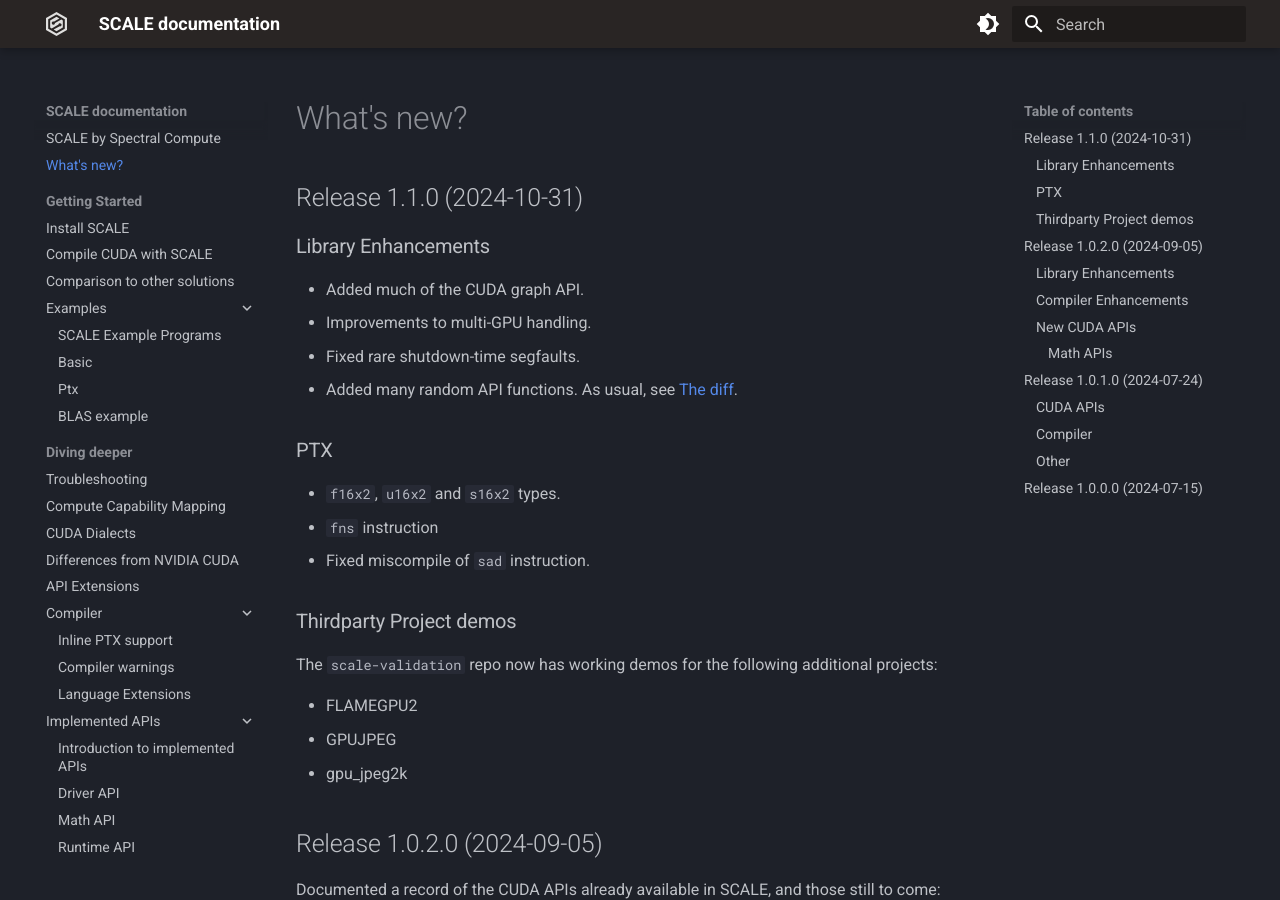
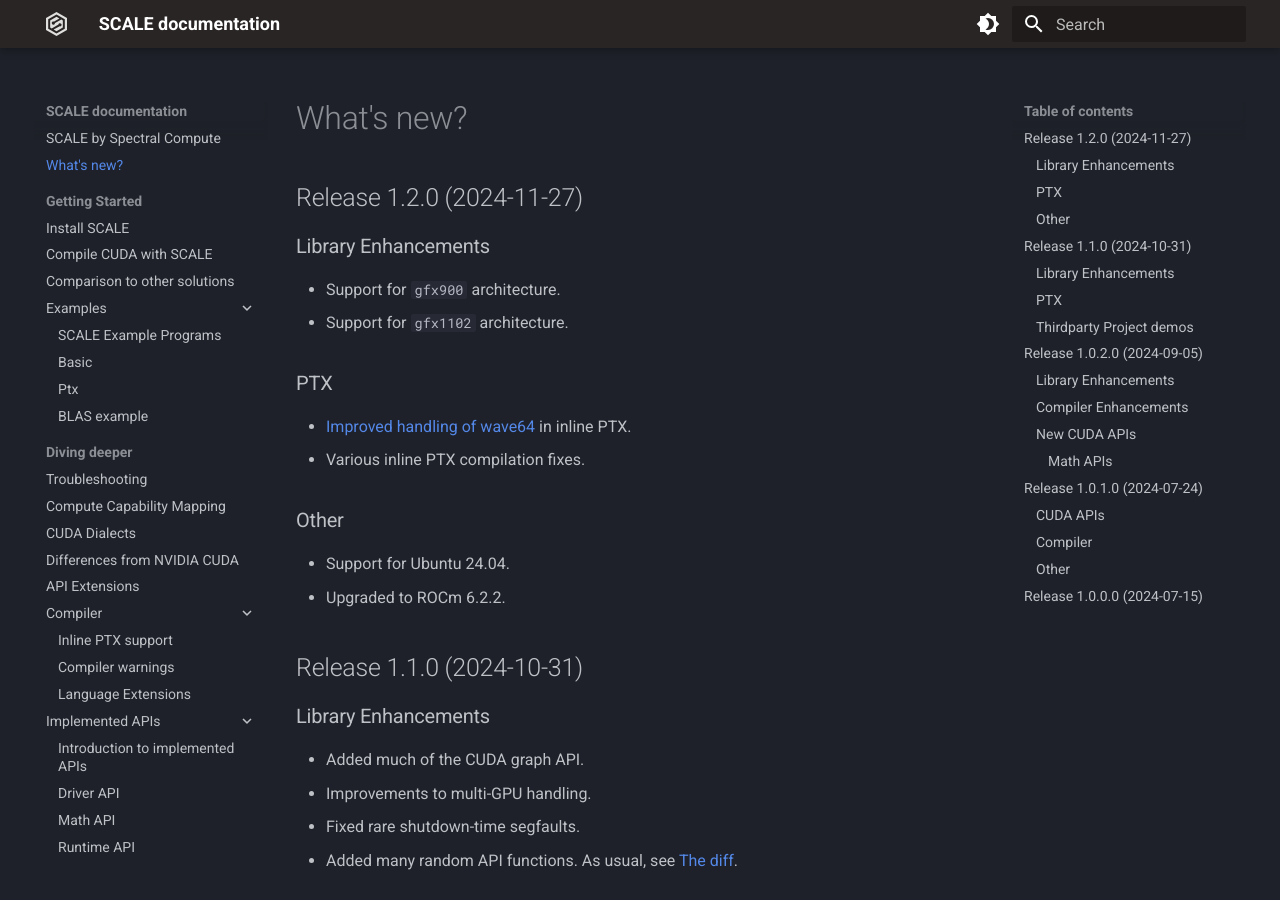
Before and after one commit to spectral-compute/scale-docs, an MkDocs documentation site: the page built from docs/manual/CHANGELOG.md, in a window 1280 px wide and 900 px high. Built offline with MkDocs 1.6.1 and Material for MkDocs 9.7.7, drawn with Linux system fonts in a browser that asks for light colours.

Commit message:
Update changelog

```diff
--- a/docs/manual/CHANGELOG.md
+++ b/docs/manual/CHANGELOG.md
@@ -1,4 +1,21 @@
 # What's new?
+
+## Release 1.2.0 (2024-11-27)
+
+### Library Enhancements
+
+- Support for `gfx900` architecture.
+- Support for `gfx1102` architecture.
+
+### PTX
+
+- [Improved handling of wave64](./inline-ptx.md#wave64-considerations) in inline PTX.
+- Various inline PTX compilation fixes.
+
+### Other
+
+- Support for Ubuntu 24.04.
+- Upgraded to ROCm 6.2.2.
 
 ## Release 1.1.0 (2024-10-31)
 
```
